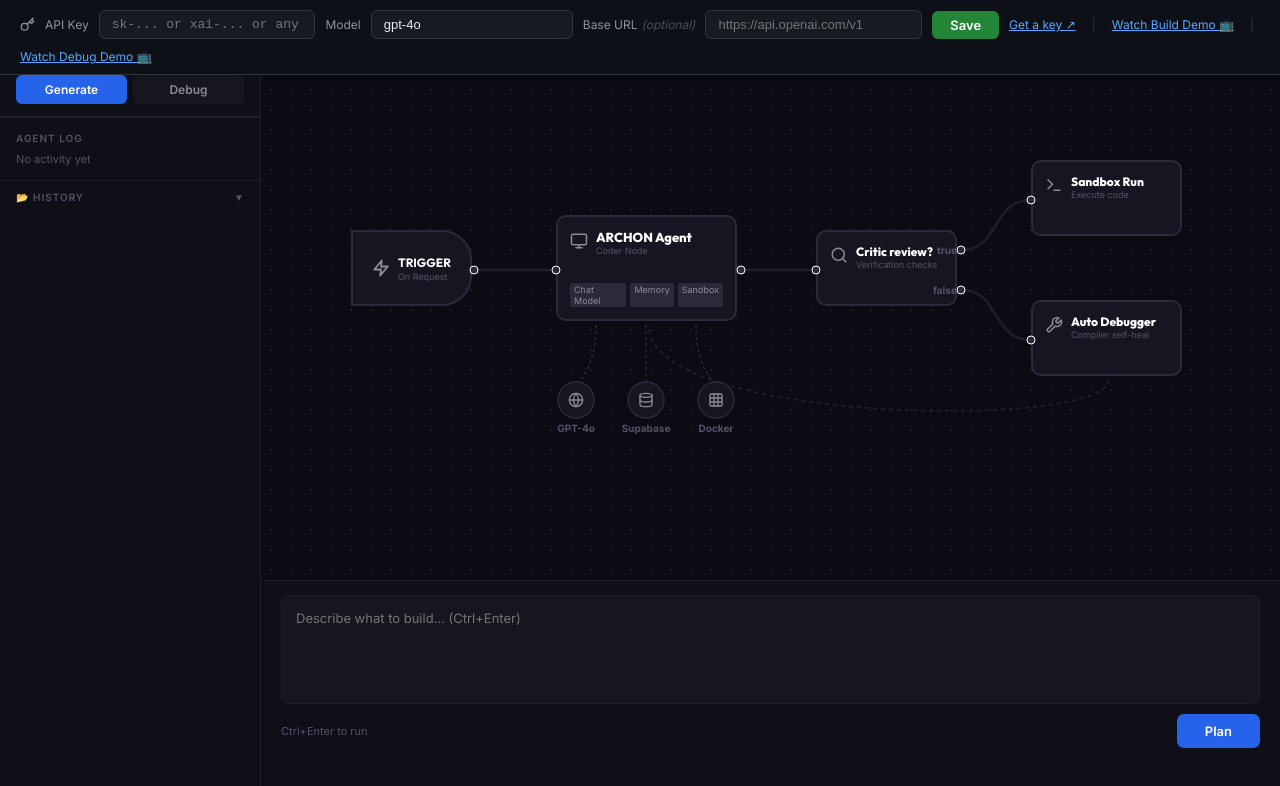
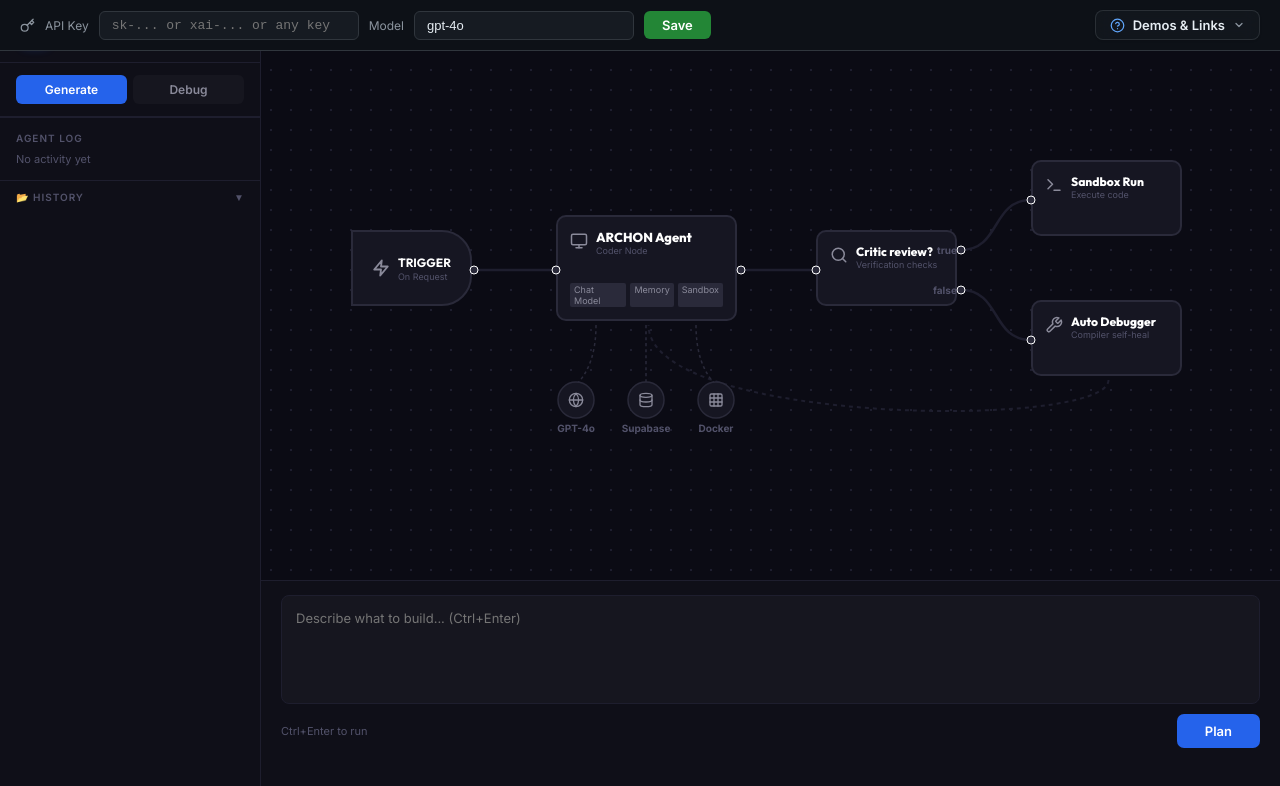
Before and after one commit to Mayank-Chaudhary-011/ARCHON, a React (Vite) app in the folder frontend/: page /app in a window 1280 px wide. Shown: the top 786 px of the page. Built offline with nearby package versions, Linux system fonts and the light colour scheme.

Commit message:
feat(ui): remove base url option and replace links with a help dropdown

```diff
--- a/frontend/src/App.jsx
+++ b/frontend/src/App.jsx
@@ -21,6 +21,189 @@
   );
 }
 
+function HelpDropdown({ showDropdown, setShowDropdown }) {
+  useEffect(() => {
+    if (!showDropdown) return;
+    const handleClose = () => setShowDropdown(false);
+    window.addEventListener("click", handleClose);
+    return () => window.removeEventListener("click", handleClose);
+  }, [showDropdown]);
+
+  return (
+    <div style={{ position: "relative", display: "inline-block" }}>
+      <button
+        onClick={(e) => {
+          e.stopPropagation();
+          setShowDropdown(!showDropdown);
+        }}
+        style={{
+          padding: "6px 14px",
+          borderRadius: "8px",
+          border: "1px solid rgba(48, 54, 61, 0.8)",
+          background: "rgba(22, 27, 34, 0.6)",
+          backdropFilter: "blur(8px)",
+          WebkitBackdropFilter: "blur(8px)",
+          color: "#e6edf3",
+          fontFamily: "Inter, sans-serif",
+          fontSize: "13px",
+          fontWeight: 500,
+          cursor: "pointer",
+          display: "flex",
+          alignItems: "center",
+          gap: "8px",
+          transition: "all 0.2s ease-in-out",
+          outline: "none",
+          boxShadow: "0 1px 2px rgba(0,0,0,0.1)"
+        }}
+        onMouseOver={(e) => {
+          e.currentTarget.style.background = "rgba(33, 38, 45, 0.8)";
+          e.currentTarget.style.borderColor = "var(--accent)";
+          e.currentTarget.style.boxShadow = "0 0 10px var(--accent-glow)";
+        }}
+        onMouseOut={(e) => {
+          e.currentTarget.style.background = "rgba(22, 27, 34, 0.6)";
+          e.currentTarget.style.borderColor = "rgba(48, 54, 61, 0.8)";
+          e.currentTarget.style.boxShadow = "0 1px 2px rgba(0,0,0,0.1)";
+        }}
+      >
+        <svg width="15" height="15" viewBox="0 0 24 24" fill="none" stroke="var(--accent-light)" strokeWidth="2" strokeLinecap="round" strokeLinejoin="round">
+          <circle cx="12" cy="12" r="10" />
+          <path d="M9.09 9a3 3 0 0 1 5.83 1c0 2-3 3-3 3" />
+          <line x1="12" y1="17" x2="12.01" y2="17" />
+        </svg>
+        <span style={{ fontWeight: 600 }}>Demos & Links</span>
+        <svg width="12" height="12" viewBox="0 0 24 24" fill="none" stroke="#8b949e" strokeWidth="2.5" strokeLinecap="round" strokeLinejoin="round" style={{ transition: "transform 0.2s ease", transform: showDropdown ? "rotate(180deg)" : "rotate(0)" }}>
+          <polyline points="6 9 12 15 18 9" />
+        </svg>
+      </button>
+
+      {showDropdown && (
+        <div
+          onClick={(e) => e.stopPropagation()}
+          style={{
+            position: "absolute",
+            top: "calc(100% + 8px)",
+            right: 0,
+            width: "240px",
+            background: "rgba(15, 15, 24, 0.95)",
+            backdropFilter: "blur(16px)",
+            WebkitBackdropFilter: "blur(16px)",
+            border: "1px solid var(--border2)",
+            borderRadius: "10px",
+            boxShadow: "0 12px 30px rgba(0, 0, 0, 0.6), 0 0 1px 1px rgba(255, 255, 255, 0.05)",
+            zIndex: 10000,
+            padding: "8px",
+            display: "flex",
+            flexDirection: "column",
+            gap: "6px",
+            animation: "fadeInUp 0.15s ease-out"
+          }}
+        >
+          <div style={{ padding: "6px 10px", fontSize: "10px", fontWeight: 700, color: "var(--text3)", textTransform: "uppercase", letterSpacing: "0.05em", borderBottom: "1px solid var(--border)", marginBottom: "4px" }}>
+            Resources
+          </div>
+
+          <a
+            href="https://platform.openai.com/api-keys"
+            target="_blank"
+            rel="noreferrer"
+            style={{
+              display: "flex",
+              alignItems: "center",
+              gap: "10px",
+              padding: "8px 12px",
+              borderRadius: "6px",
+              color: "var(--text)",
+              textDecoration: "none",
+              fontSize: "13px",
+              fontFamily: "Inter, sans-serif",
+              transition: "all 0.15s ease",
+              fontWeight: 500
+            }}
+            onMouseOver={(e) => {
+              e.currentTarget.style.background = "var(--accent-bg)";
+              e.currentTarget.style.color = "var(--accent-light)";
+            }}
+            onMouseOut={(e) => {
+              e.currentTarget.style.background = "transparent";
+              e.currentTarget.style.color = "var(--text)";
+            }}
+          >
+            <KeyIcon />
+            <span>Get API Key ↗</span>
+          </a>
+
+          <a
+            href="https://www.loom.com/share/14aabde31d33410b9842fe900de06637"
+            target="_blank"
+            rel="noreferrer"
+            style={{
+              display: "flex",
+              alignItems: "center",
+              gap: "10px",
+              padding: "8px 12px",
+              borderRadius: "6px",
+              color: "var(--text)",
+              textDecoration: "none",
+              fontSize: "13px",
+              fontFamily: "Inter, sans-serif",
+              transition: "all 0.15s ease",
+              fontWeight: 500
+            }}
+            onMouseOver={(e) => {
+              e.currentTarget.style.background = "rgba(52, 211, 153, 0.1)";
+              e.currentTarget.style.color = "var(--green)";
+            }}
+            onMouseOut={(e) => {
+              e.currentTarget.style.background = "transparent";
+              e.currentTarget.style.color = "var(--text)";
+            }}
+          >
+            <svg width="15" height="15" viewBox="0 0 24 24" fill="none" stroke="currentColor" strokeWidth="2" strokeLinecap="round" strokeLinejoin="round" style={{ flexShrink: 0 }}>
+              <circle cx="12" cy="12" r="10" />
+              <polygon points="10 8 16 12 10 16 10 8" fill="currentColor" />
+            </svg>
+            <span>Watch Build Demo 📺</span>
+          </a>
+
+          <a
+            href="https://www.loom.com/share/d35d5eda4a13437c972a946c64343b2e"
+            target="_blank"
+            rel="noreferrer"
+            style={{
+              display: "flex",
+              alignItems: "center",
+              gap: "10px",
+              padding: "8px 12px",
+              borderRadius: "6px",
+              color: "var(--text)",
+              textDecoration: "none",
+              fontSize: "13px",
+              fontFamily: "Inter, sans-serif",
+              transition: "all 0.15s ease",
+              fontWeight: 500
+            }}
+            onMouseOver={(e) => {
+              e.currentTarget.style.background = "rgba(34, 211, 238, 0.1)";
+              e.currentTarget.style.color = "var(--cyan)";
+            }}
+            onMouseOut={(e) => {
+              e.currentTarget.style.background = "transparent";
+              e.currentTarget.style.color = "var(--text)";
+            }}
+          >
+            <svg width="15" height="15" viewBox="0 0 24 24" fill="none" stroke="currentColor" strokeWidth="2" strokeLinecap="round" strokeLinejoin="round" style={{ flexShrink: 0 }}>
+              <circle cx="12" cy="12" r="10" />
+              <polygon points="10 8 16 12 10 16 10 8" fill="currentColor" />
+            </svg>
+            <span>Watch Debug Demo 📺</span>
+          </a>
+        </div>
+      )}
+    </div>
+  );
+}
+
 export default function App() {
   const [appState, setAppState] = useState("idle");
   const [sessionId] = useState(() => uuid());
@@ -40,9 +223,7 @@
   const [apiKey, setApiKey] = useState(
     () => sessionStorage.getItem("archon_api_key") || ""
   );
-  const [baseUrl, setBaseUrl] = useState(
-    () => sessionStorage.getItem("archon_base_url") || ""
-  );
+  const baseUrl = "";
   const [modelPlanner, setModelPlanner] = useState(
     () => sessionStorage.getItem("archon_model_planner") || ""
   );
@@ -58,12 +239,10 @@
   const [tempKey, setTempKey] = useState(
     () => sessionStorage.getItem("archon_api_key") || ""
   );
-  const [tempUrl, setTempUrl] = useState(
-    () => sessionStorage.getItem("archon_base_url") || ""
-  );
   const [tempModel, setTempModel] = useState(
     () => sessionStorage.getItem("archon_model_planner") || "gpt-4o"
   );
+  const [showDropdown, setShowDropdown] = useState(false);
 
   // Auto-focus the key input when banner opens
   useEffect(() => {
@@ -88,12 +267,11 @@
     const coderModel = plannerModel.includes("4o") ? plannerModel.replace("gpt-4o", "gpt-4o-mini") : plannerModel;
 
     sessionStorage.setItem("archon_api_key", trimmedKey);
-    sessionStorage.setItem("archon_base_url", tempUrl.trim());
+    sessionStorage.removeItem("archon_base_url");
     sessionStorage.setItem("archon_model_planner", plannerModel);
     sessionStorage.setItem("archon_model_coder", coderModel);
 
     setApiKey(trimmedKey);
-    setBaseUrl(tempUrl.trim());
     setModelPlanner(plannerModel);
     setModelCoder(coderModel);
     setShowKeyInput(false);
@@ -491,69 +669,34 @@
               fontSize: "13px", outline: "none"
             }}
           />
-          <span style={{ color: "#8b949e", fontSize: "12px", fontFamily: "Inter,sans-serif", whiteSpace: "nowrap" }}>
-            Base URL
-            <span style={{ color: "#484f58", fontStyle: "italic", marginLeft: "4px" }}>(optional)</span>
-          </span>
-          <input
-            type="text"
-            placeholder="https://api.openai.com/v1"
-            value={tempUrl}
-            onChange={(e) => setTempUrl(e.target.value)}
-            onKeyDown={(e) => e.key === "Enter" && saveSettings()}
-            style={{
-              flex: "1 1 180px", maxWidth: "240px", padding: "6px 12px",
-              borderRadius: "6px", border: "1px solid #30363d",
-              background: "#161b22", color: "#e6edf3",
-              fontSize: "13px", outline: "none"
-            }}
-          />
           <button
             onClick={saveSettings}
             style={{
               padding: "6px 18px", borderRadius: "6px", border: "none",
               background: "#238636", color: "#fff", fontFamily: "Inter,sans-serif",
-              fontSize: "13px", cursor: "pointer", fontWeight: 600
+              fontSize: "13px", cursor: "pointer", fontWeight: 600, marginRight: "10px"
             }}
           >Save</button>
-          <a
-            href="https://platform.openai.com/api-keys"
-            target="_blank"
-            rel="noreferrer"
-            style={{ color: "#58a6ff", fontSize: "12px", fontFamily: "Inter,sans-serif" }}
-          >
-            Get a key ↗
-          </a>
-          <span style={{ color: "#30363d", fontSize: "12px", margin: "0 6px" }}>|</span>
-          <a
-            href="https://www.loom.com/share/14aabde31d33410b9842fe900de06637"
-            target="_blank"
-            rel="noreferrer"
-            style={{ color: "#58a6ff", fontSize: "12px", fontFamily: "Inter,sans-serif" }}
-          >
-            Watch Build Demo 📺
-          </a>
-          <span style={{ color: "#30363d", fontSize: "12px", margin: "0 6px" }}>|</span>
-          <a
-            href="https://www.loom.com/share/d35d5eda4a13437c972a946c64343b2e"
-            target="_blank"
-            rel="noreferrer"
-            style={{ color: "#58a6ff", fontSize: "12px", fontFamily: "Inter,sans-serif" }}
-          >
-            Watch Debug Demo 📺
-          </a>
+
+          <div style={{ marginLeft: "auto" }}>
+            <HelpDropdown showDropdown={showDropdown} setShowDropdown={setShowDropdown} />
+          </div>
         </div>
       )}
 
       {/* ── Small key button shown when banner is collapsed ── */}
       {!showKeyInput && (
+        <div style={{
+          position: "fixed", top: "10px", right: "14px", zIndex: 9999,
+          display: "flex", alignItems: "center", gap: "8px"
+        }}>
+          <HelpDropdown showDropdown={showDropdown} setShowDropdown={setShowDropdown} />
           <button
             onClick={() => setShowKeyInput(true)}
             title="Configure API key & model"
             style={{
-            position: "fixed", top: "10px", right: "14px", zIndex: 9999,
               background: "#161b22", border: "1px solid #30363d", borderRadius: "6px",
-            color: "#8b949e", padding: "5px 10px", fontSize: "11px",
+              color: "#8b949e", padding: "6px 12px", fontSize: "12px",
               cursor: "pointer", fontFamily: "Inter,sans-serif",
               display: "flex", alignItems: "center", gap: "5px"
             }}
@@ -561,6 +704,7 @@
             <KeyIcon />
             API Key
           </button>
+        </div>
       )}
 
       <Toaster
--- a/frontend/src/index.css
+++ b/frontend/src/index.css
@@ -79,3 +79,14 @@
   height: auto;
   overflow: auto;
 }
+
+@keyframes fadeInUp {
+  from {
+    opacity: 0;
+    transform: translateY(4px);
+  }
+  to {
+    opacity: 1;
+    transform: translateY(0);
+  }
+}
```
Lines whose indentation alone changed are shown as unchanged.
